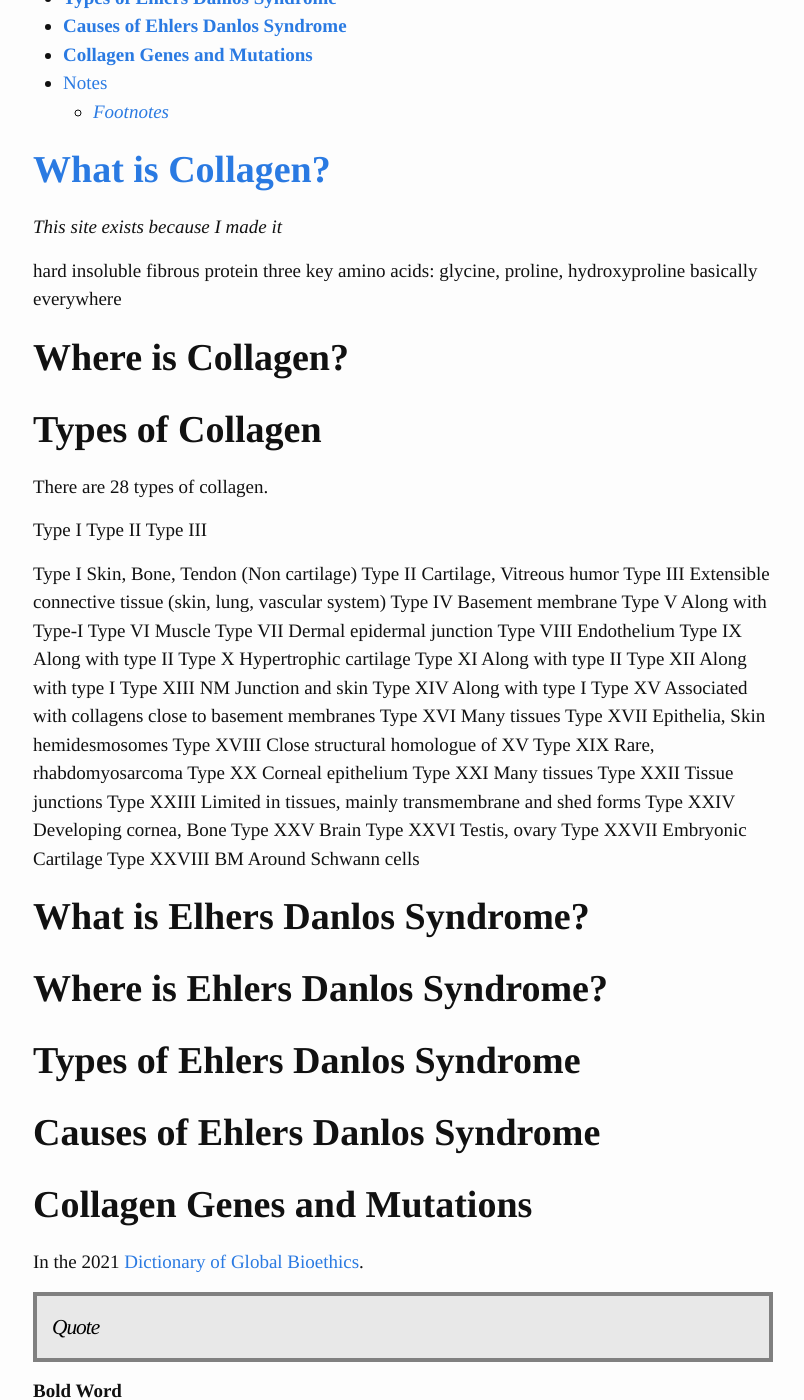
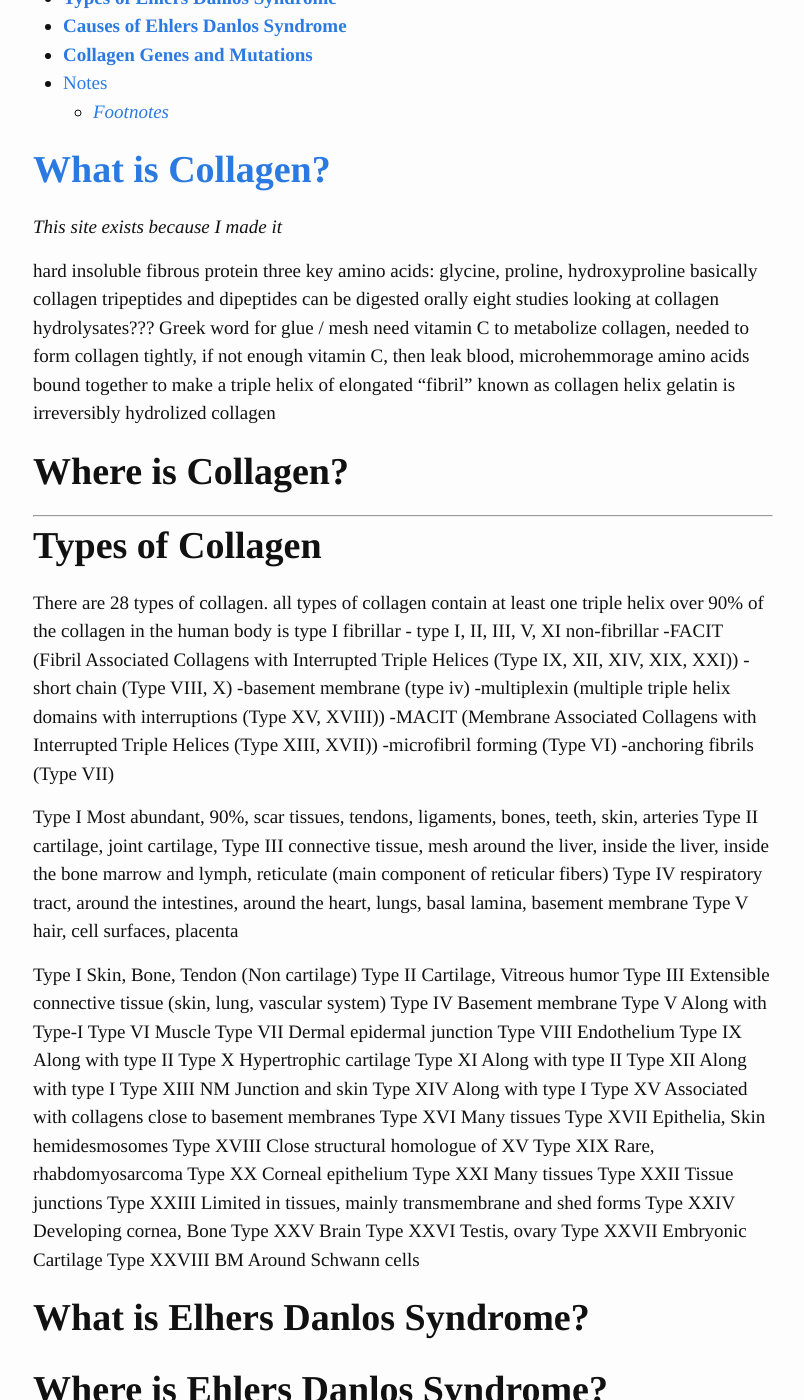
Before and after one commit to purplefern/purplefern.github.io, a Jekyll site: the page built from _posts/2022-04-21-collagen.md, in a window 1280 px wide and 1400 px high, scrolled down 776 px. Shown: the whole window, without its empty margins (237-1041 px from the left). Built offline with Jekyll 4.4.1, drawn with Linux system fonts in a browser that asks for light colours; some of the changed text lies outside the part shown.

Commit message:
this is basically the first commit

```diff
--- a/_posts/2022-04-21-collagen.md
+++ b/_posts/2022-04-21-collagen.md
@@ -19,17 +19,42 @@ desc: "Here I discuss..."
 
 hard insoluble fibrous protein
 three key amino acids: glycine, proline, hydroxyproline
-basically everywhere
+basically
+collagen tripeptides and dipeptides can be digested orally
+eight studies looking at collagen hydrolysates???
+Greek word for glue / mesh
+need vitamin C to metabolize collagen, needed to form collagen tightly, if not enough vitamin C, then leak blood, microhemmorage
+amino acids bound together to make a triple helix of elongated "fibril" known as collagen helix
+gelatin is irreversibly hydrolized collagen
+
+
 
 ## __Where is Collagen?__
+
+---
 
 ## __Types of Collagen__
 
 There are 28 types of collagen.
+all types of collagen contain at least one triple helix
+over 90% of the collagen in the human body is type I
+fibrillar - type I, II, III, V, XI
+non-fibrillar
+-FACIT (Fibril Associated Collagens with Interrupted Triple Helices (Type IX, XII, XIV, XIX, XXI))
+-short chain (Type VIII, X)
+-basement membrane (type iv)
+-multiplexin (multiple triple helix domains with interruptions (Type XV, XVIII))
+-MACIT (Membrane Associated Collagens with Interrupted Triple Helices (Type XIII, XVII))
+-microfibril forming (Type VI)
+-anchoring fibrils (Type VII)
 
-Type I
-Type II
-Type III
+
+
+Type I      Most abundant, 90%, scar tissues, tendons, ligaments, bones, teeth, skin, arteries
+Type II     cartilage, joint cartilage,
+Type III    connective tissue, mesh around the liver, inside the liver, inside the bone marrow and lymph, reticulate (main component of reticular fibers)
+Type IV     respiratory tract, around the intestines, around the heart, lungs, basal lamina, basement membrane
+Type V      hair, cell surfaces, placenta
 
 Type I      Skin, Bone, Tendon (Non cartilage)
 Type II     Cartilage, Vitreous humor
```
